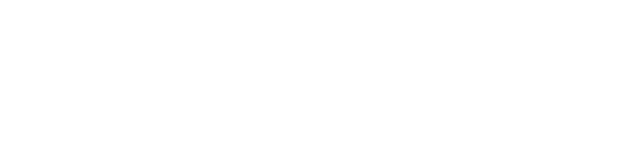
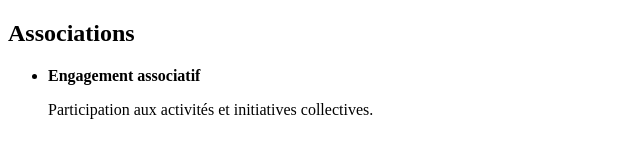
Before and after one commit to Aurelee-cmyk/Mon-CV, a plain HTML site: page index.html in a window 1280 px wide. Shown: the whole page, without its empty margins (0-640 px from the left). Drawn offline with Linux system fonts and the light colour scheme.

Commit message:
Mise en place de la section associations

```diff
--- a/index.html
+++ b/index.html
@@ -6,6 +6,15 @@
     <title>Mon-CV</title>
 </head>
 <body>
+    <section id="associations">
+    <h2>Associations</h2>
 
+    <ul>
+        <li>
+            <strong>Engagement associatif</strong>
+            <p>Participation aux activités et initiatives collectives.</p>
+        </li>
+    </ul>
+</section>
 </body>
 </html>
```
